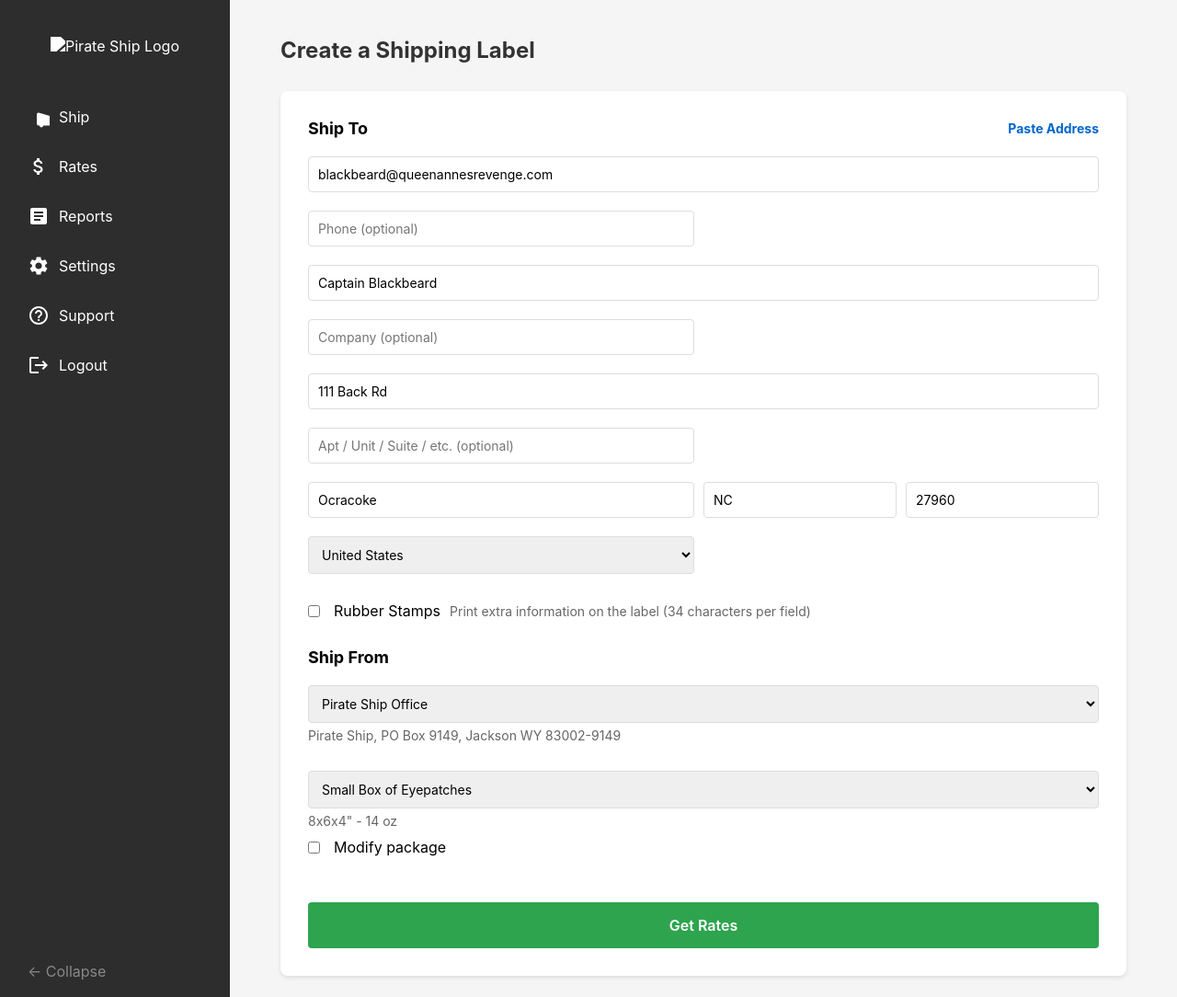
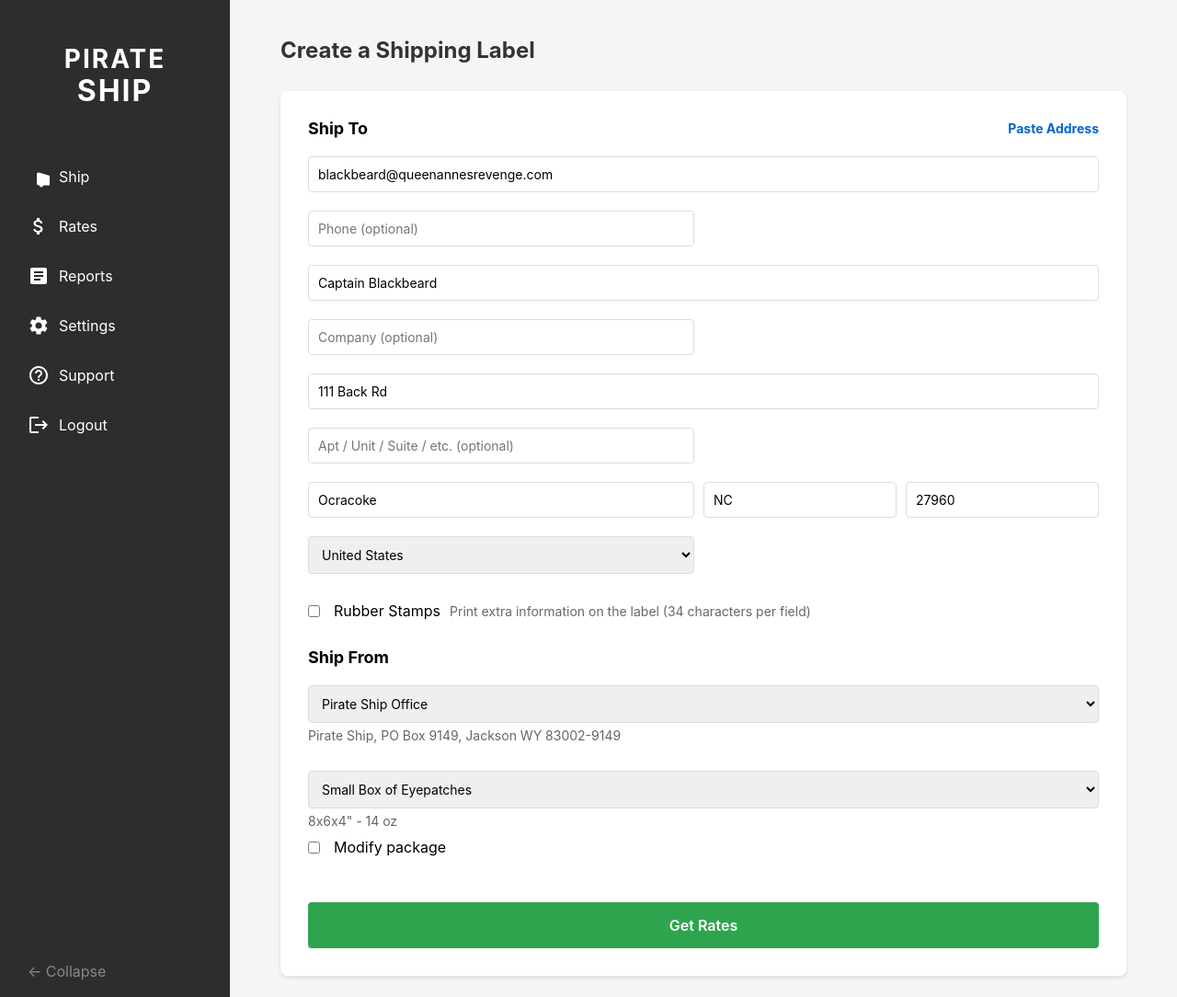
Before and after one commit to supersoon/shipping-label-creator, a plain HTML site: page index.html in a window 1280 px wide. Shown: the top 1084 px of the page at 92% size. Drawn offline with Linux system fonts and the light colour scheme.

Commit message:
Update logo to use text-based version for better reliability

```diff
--- a/index.html
+++ b/index.html
@@ -41,7 +41,10 @@
     <div class="container">
         <nav class="sidebar">
             <div class="logo">
-                <img src="images/pirate-ship-logo.png" alt="Pirate Ship Logo" class="logo-img">
+                <div class="logo-text">
+                    <span class="logo-pirate">PIRATE</span>
+                    <span class="logo-ship">SHIP</span>
+                </div>
             </div>
             <ul class="nav-items">
                 <li><svg class="icon"><use xlink:href="#ship"></use></svg> Ship</li>
--- a/styles.css
+++ b/styles.css
@@ -39,14 +39,37 @@ body {
 }
 
 .logo {
-    padding: 20px;
+    padding: 30px 20px;
     text-align: center;
+    background-color: #2d2d2d;
+}
+
+.logo-text {
+    display: flex;
+    flex-direction: column;
+    align-items: center;
+    gap: 5px;
+}
+
+.logo-pirate,
+.logo-ship {
+    color: white;
+    font-size: 28px;
+    font-weight: 700;
+    letter-spacing: 2px;
+    line-height: 1;
+}
+
+.logo-ship {
+    font-size: 32px;
 }
 
 .logo-img {
     width: 200px;
     height: auto;
-    filter: brightness(0) invert(1); /* This will make black logo white */
+    display: block;
+    margin: 0 auto;
+    filter: brightness(0) invert(1);
 }
 
 .nav-items {
```
